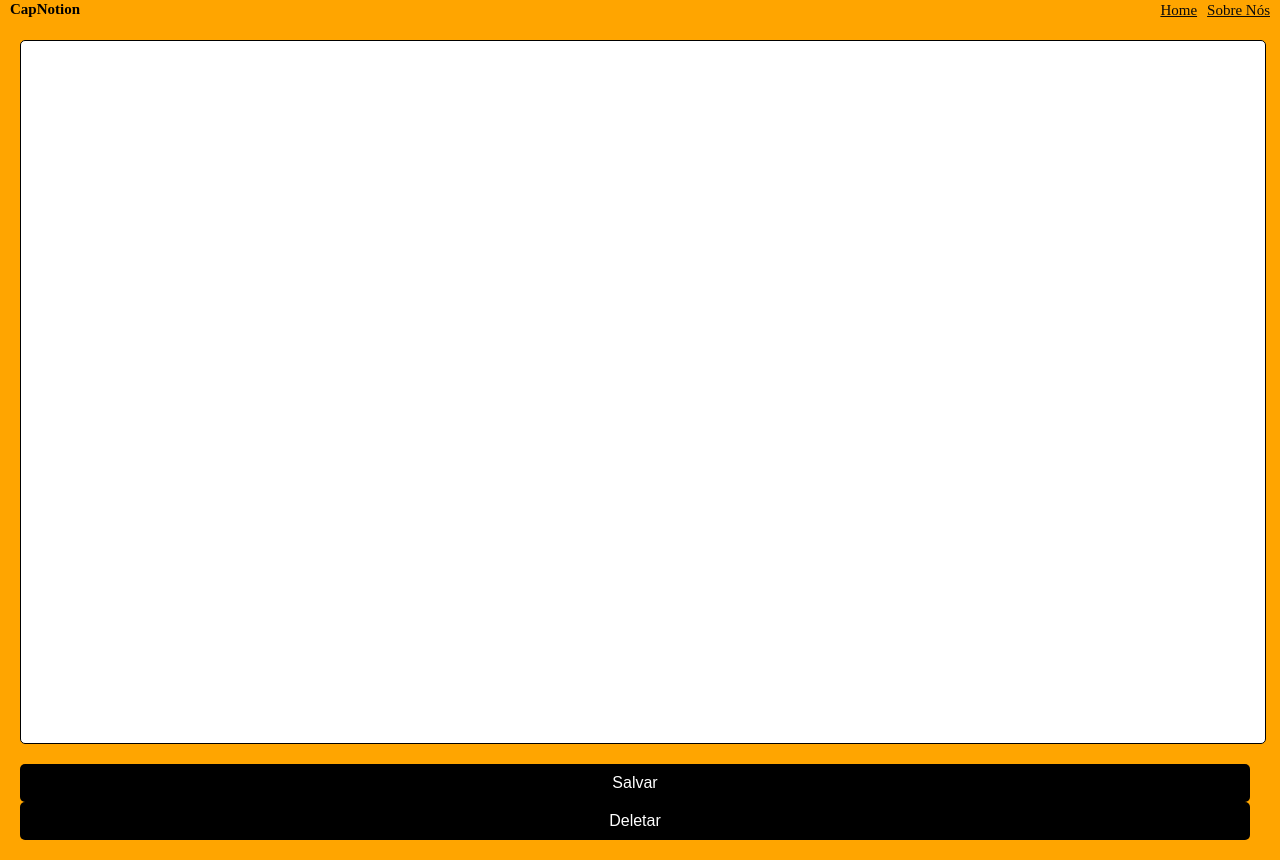
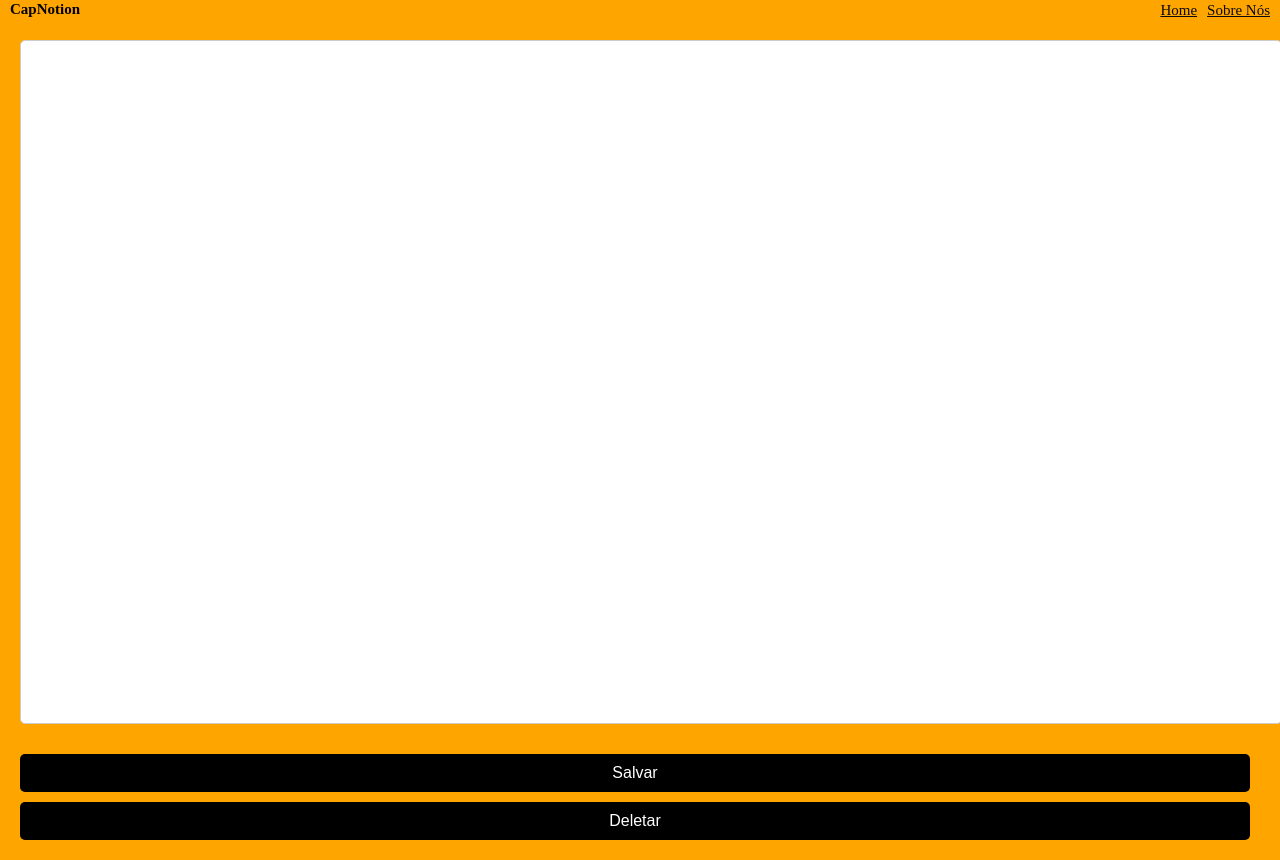
Before and after one commit to guilhermepicasso/PW_Projeto, a React (Create React App) app: page /agenda in a window 1280 px wide. Built offline with nearby package versions, Linux system fonts and the light colour scheme.

Commit message:
Update agenda.css

```diff
--- a/src/Pages/Agenda/agenda.css
+++ b/src/Pages/Agenda/agenda.css
@@ -139,3 +139,79 @@ input[type="file"][data-role="media-upload"] {
 .menu-contexto button {
   margin-top: 10px;
 }
+.agenda-body {
+  position: relative;
+}
+
+.agenda-textarea {
+  width: 100%;
+  height: 400px;
+}
+
+.imagem-fundo {
+  position: absolute;
+  top: 0;
+  left: 0;
+  right: 0;
+  bottom: 0;
+  background-repeat: no-repeat;
+  background-size: cover;
+  z-index: -1;
+}
+
+.menu-contexto {
+  display: none;
+  position: absolute;
+  background-color: #fff;
+  padding: 10px;
+  border: 1px solid #ccc;
+  z-index: 1;
+}
+
+.menu-contexto > div {
+  margin-bottom: 10px;
+}
+
+.menu-contexto button {
+  margin-top: 10px;
+}
+
+.agenda-button {
+  margin-top: 10px;
+}
+.botoes-container {
+  position: relative;
+  z-index: 1;
+}
+.agenda-body {
+  position: relative;
+}
+
+.agenda-textarea {
+  width: 100%;
+  height: 300px;
+  resize: none;
+  border: 1px solid #ccc;
+  padding: 10px;
+  font-size: 14px;
+  font-family: Arial, sans-serif;
+}
+
+.menu-contexto {
+  display: none;
+  position: absolute;
+  background-color: #fff;
+  border: 1px solid #ccc;
+  padding: 10px;
+}
+
+.menu-contexto label,
+.menu-contexto select,
+.menu-contexto input[type='number'] {
+  display: block;
+  margin-bottom: 5px;
+}
+
+.agenda-button {
+  margin-top: 10px;
+}
```
